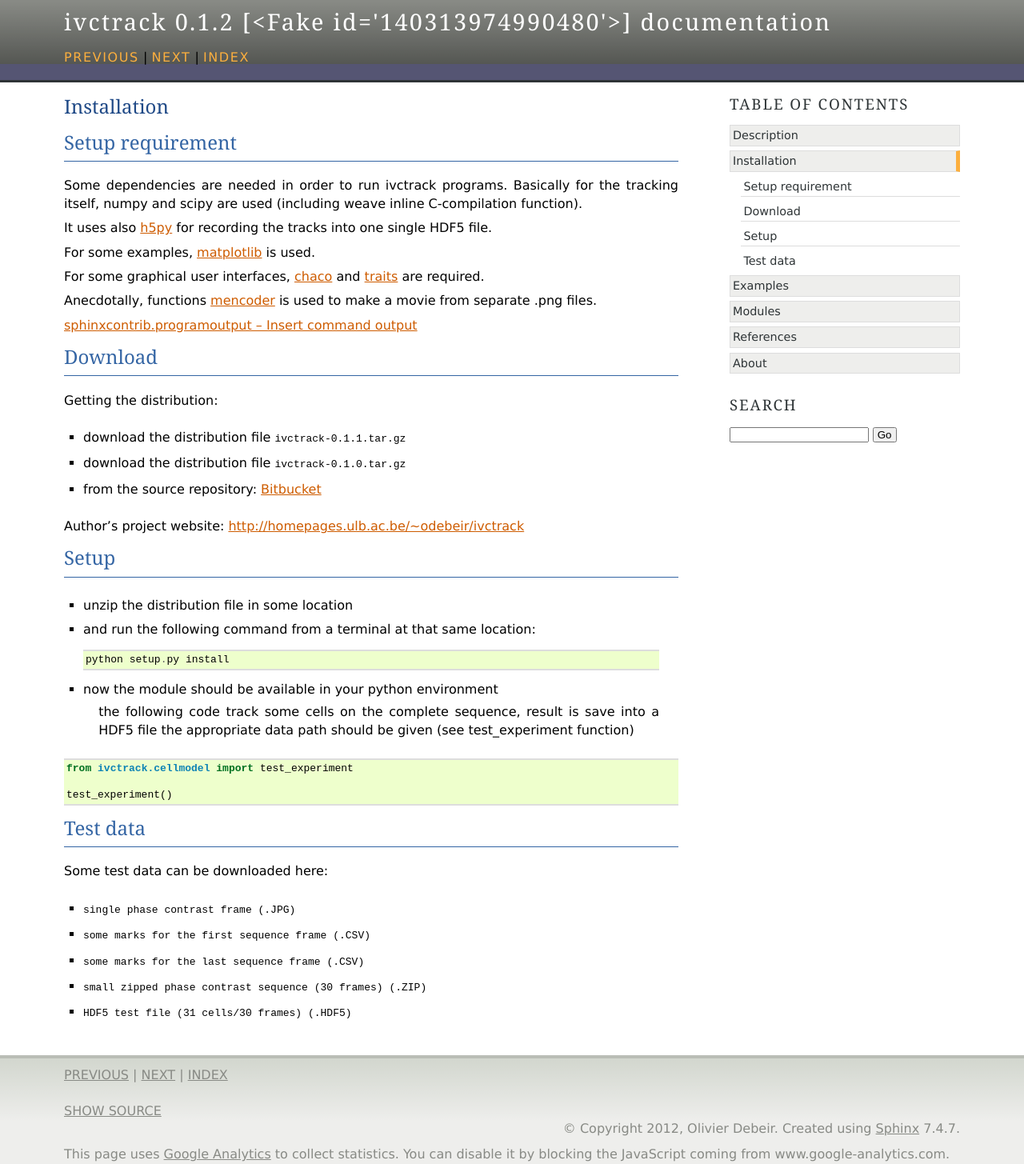
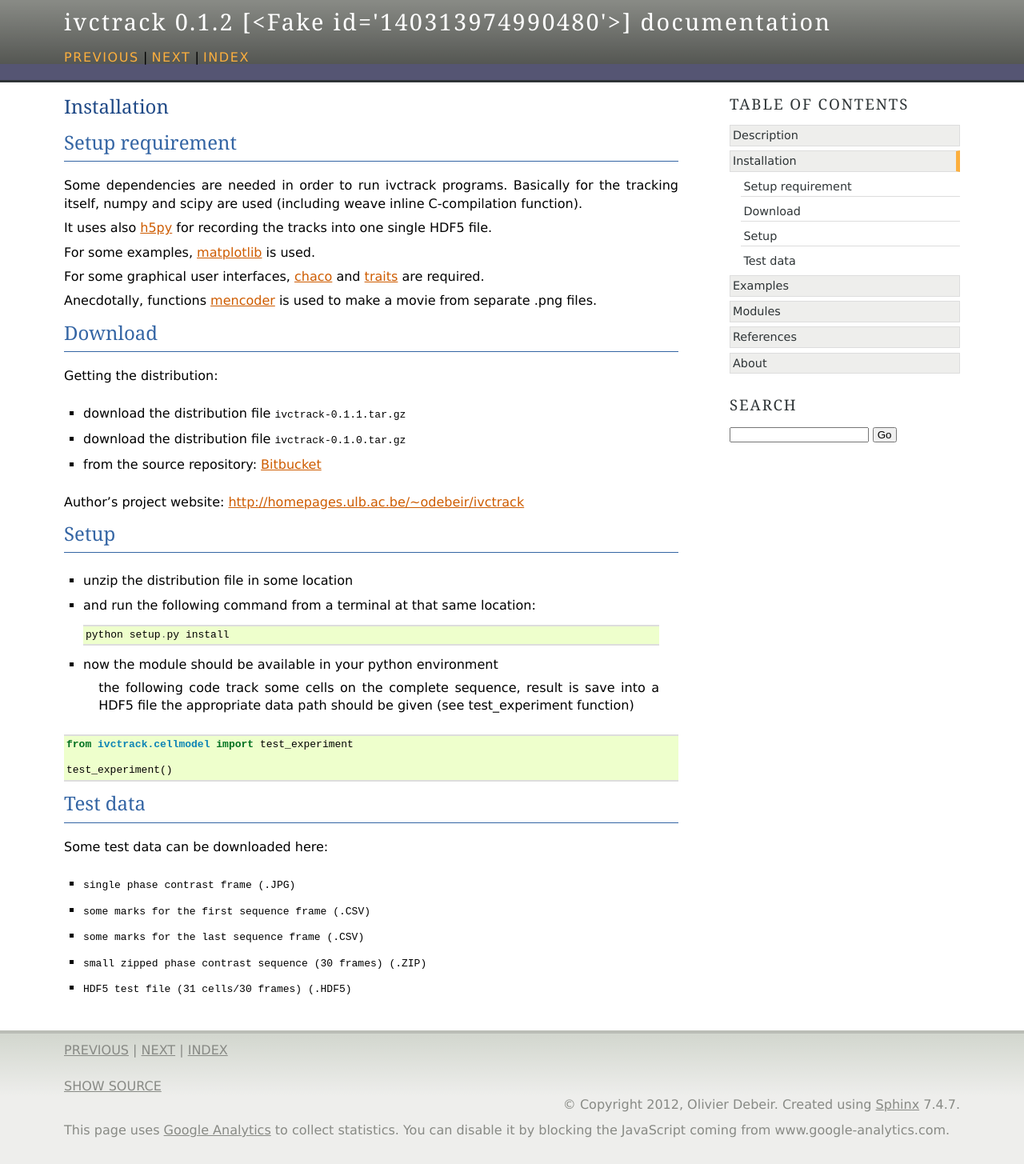
Before and after one commit to odebeir/ivctrack, a Sphinx documentation site: the page built from doc/install.rst, in a window 1280 px wide. Shown: the whole page at 80% size. Built offline with Sphinx 7.4.7, drawn with Linux system fonts in a browser that asks for light colours; the version number is read from the project's files by our own code; after the commit the page ends 1424 px from its top, so only the background shows below that.

Commit message:
remove problematic dependency

```diff
--- a/doc/conf.py
+++ b/doc/conf.py
@@ -31,7 +31,6 @@ extensions = [
     'sphinx.ext.autodoc',
     'ipython_directive',
     'matplotlib.sphinxext.ipython_console_highlighting',
-    'sphinxcontrib.programoutput'
 ]
 
 # Add any paths that contain templates here, relative to this directory.
--- a/doc/install.rst
+++ b/doc/install.rst
@@ -17,7 +17,6 @@ and
 
 Anecdotally,  functions `mencoder <http://www.mplayerhq.hu/design7/news.html>`_ is used to make a movie from separate .png files.
 
-`sphinxcontrib.programoutput – Insert command output <http://packages.python.org/sphinxcontrib-programoutput/>`_
 
 
 
```
